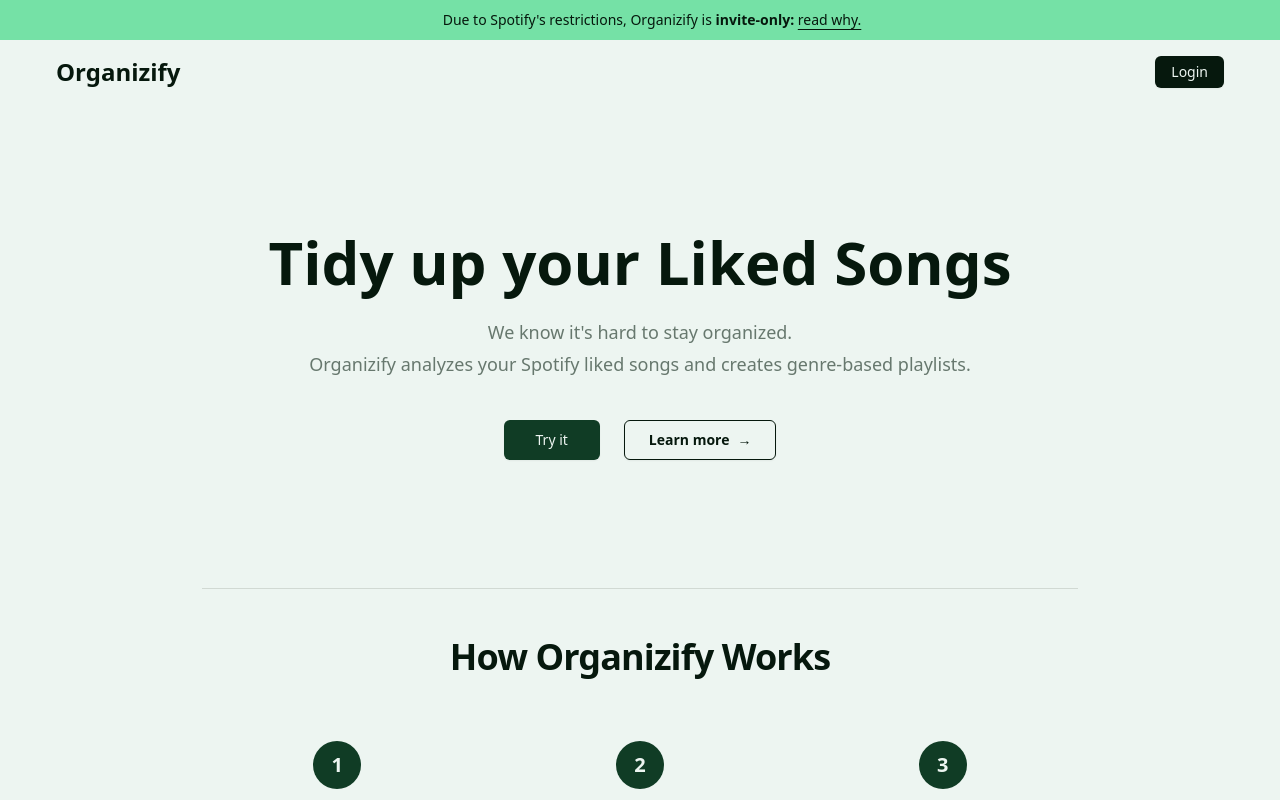
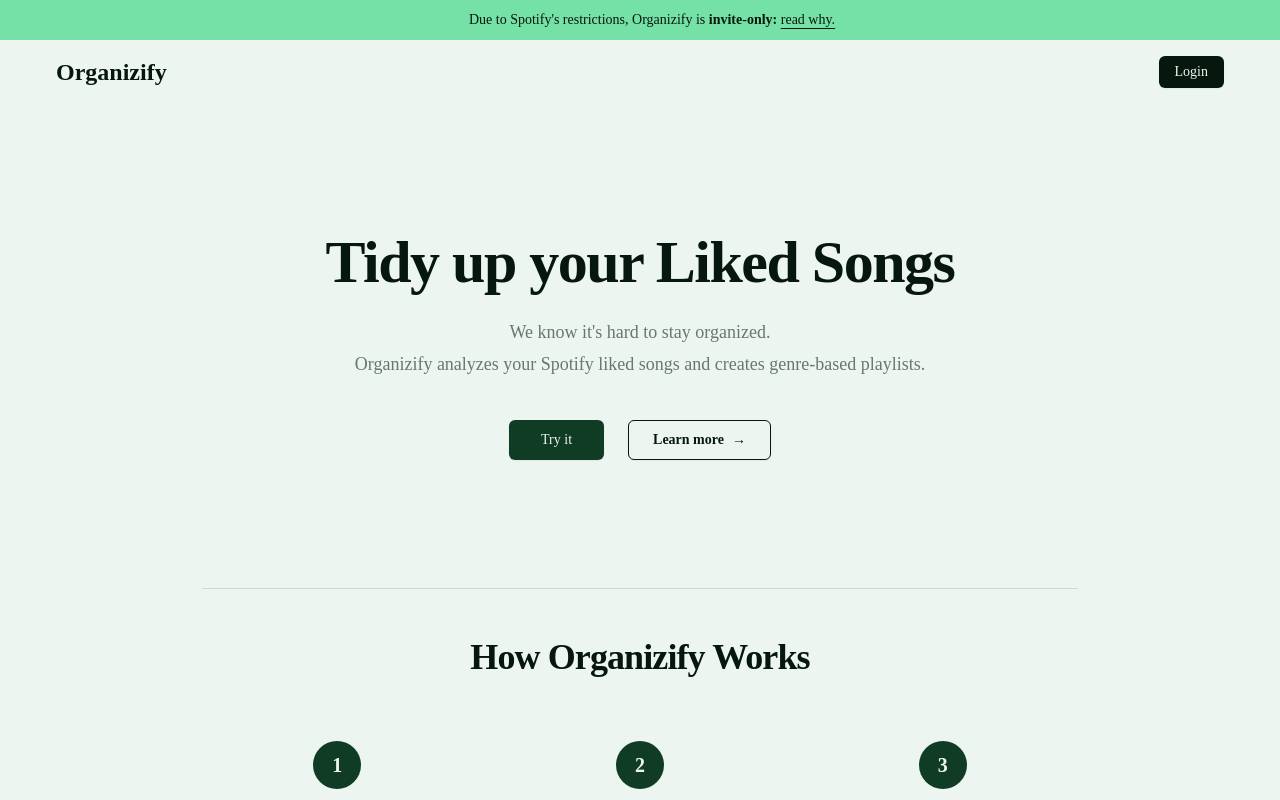
Before and after one commit to andrefmonteiro/organizify, a Nuxt app: page / in a window 1280 px wide. Shown: the top 800 px of the page. Built offline with nearby package versions, Linux system fonts and the light colour scheme; no server answers.

Commit message:
new fonts

```diff
--- a/assets/css/tailwind.css
+++ b/assets/css/tailwind.css
@@ -10,6 +10,7 @@
 	--color-text-primary: oklch(0.1893 0.0335 155.37);
 	--color-text-secondary: oklch(55.562% 0.0253 159.805);
 	--color-text-tertiary: oklch(67.155% 0.02154 159.666);
+	--font-display: 'Raleway', 'sans-serif';
 
 	--color-background: var(--color-surface-default);
 	--color-card: var(--color-surface-default);
@@ -51,4 +52,6 @@ overflow-y: auto;
 
 body {
 	@apply bg-surface-default text-text-primary;
+	font-family: 'Geist';
+
 }
--- a/components/HeroSection.vue
+++ b/components/HeroSection.vue
@@ -17,7 +17,7 @@ const handleLogin = async () => {
 	<div class="relative isolate">
 		<div class="py-20 sm:py-24 lg:py-32">
 			<div class="text-center">
-				<h1 class="text-4xl font-bold text-balance sm:text-6xl">
+				<h1 class="text-4xl text-balance sm:text-6xl font-display font-extrabold tracking-tight">
 					Tidy up your Liked Songs
 				</h1>
 
@@ -53,3 +53,7 @@ const handleLogin = async () => {
 		</div>
 	</div>
 </template>
+
+<style>
+
+</style>
--- a/nuxt.config.ts
+++ b/nuxt.config.ts
@@ -30,6 +30,11 @@ export default defineNuxtConfig({
 			},
 		},
 	},
+	fonts: {
+		defaults: {
+			weights: [400, 700, 800],
+		},
+	},
 	shadcn: {
 		prefix: '',
 		/**
```
